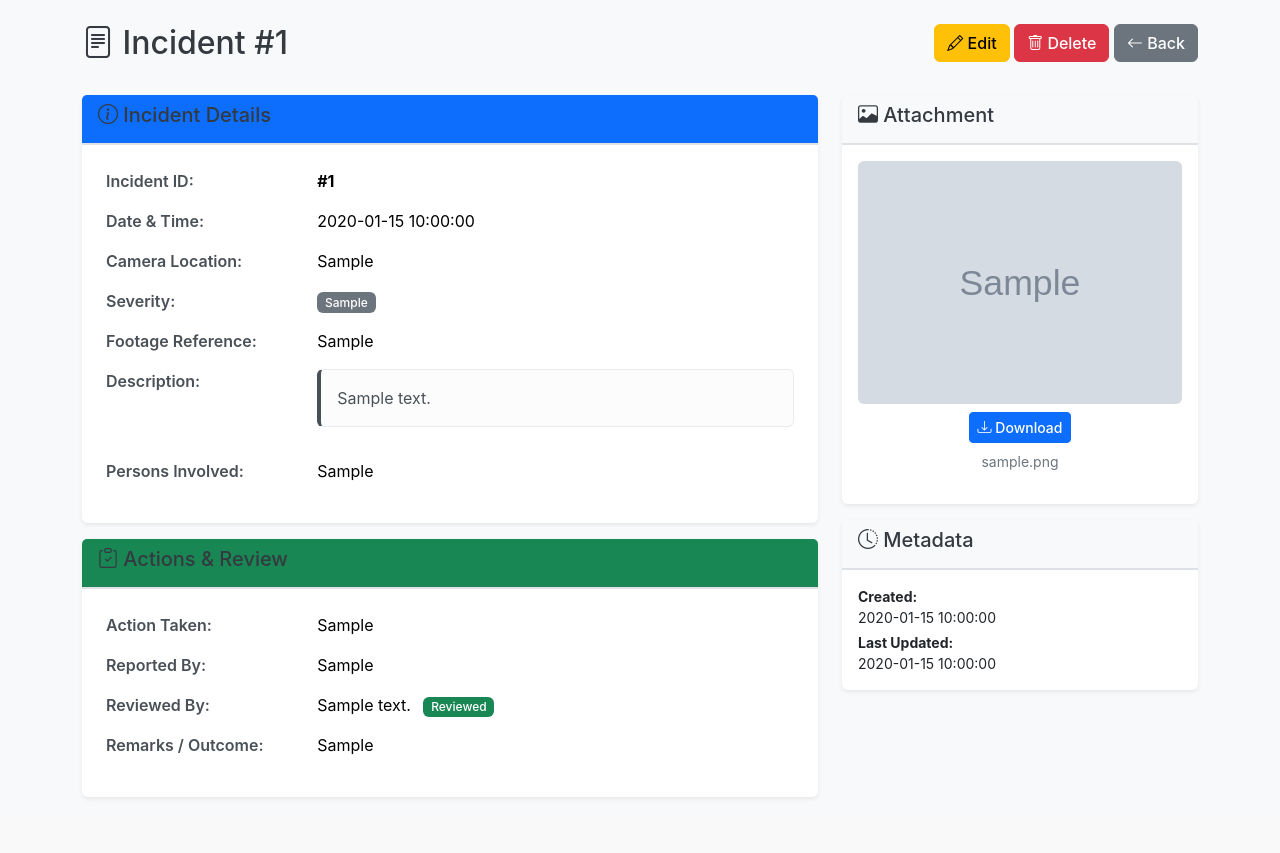
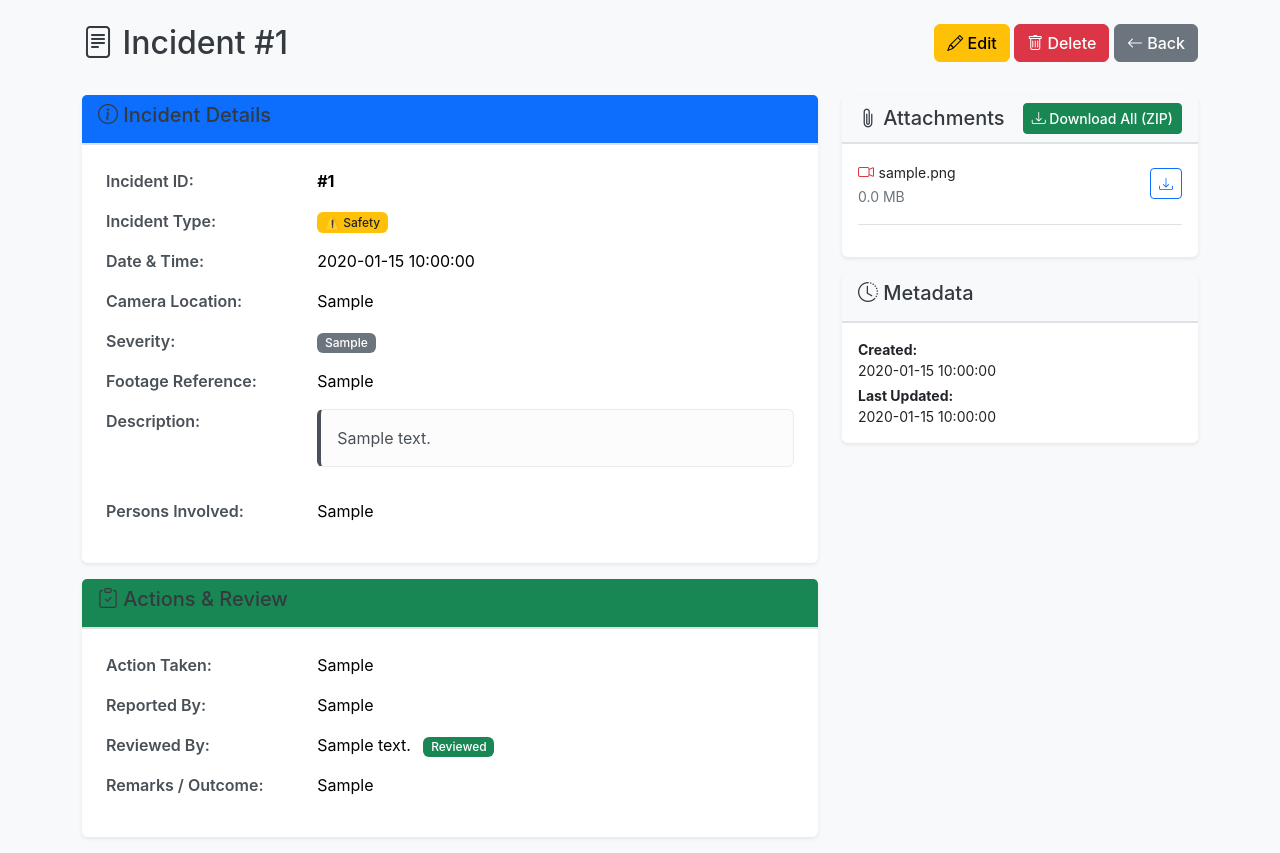
Before and after one commit to ZA-CORP-APPS/Incident-Report, a Flask app: page /incident/1 in a window 1280 px wide. Shown: the part 56-909 px from the top of the page. Before the commit the page ends 854 px from the top, so only its background shows below. Run offline with Flask 3, Linux system fonts and the light colour scheme; a user stored in the database is signed in; tables that the repository leaves empty hold one stand-in row (values such as "Sample post"); grey boxes marked "Sample" are stand-in pictures.

Commit message:
Add ability to download all incident attachments as a ZIP file
Implement a new route `/incident/<int:id>/download-files` to generate and serve a ZIP archive containing all associated attachments for a given incident. This includes handling both legacy single attachments and multiple attachments stored in the database. The incident deletion process has also been updated to ensure all associated attachment files are removed from the filesystem. Additionally, the incident view template now displays the incident type and supports multiple attachments, including images and videos, with a "Download All (ZIP)" option.

Replit-Commit-Author: Agent
Replit-Commit-Session-Id: d71b7660-e851-48b8-b9a6-686618be9449
Replit-Commit-Checkpoint-Type: intermediate_checkpoint
Replit-Commit-Event-Id: 4ef1f0b0-b519-480b-989b-16b27a8297bf
Replit-Commit-Screenshot-Url: https://storage.googleapis.com/screenshot-production-us-central1/00934386-b227-470e-8420-495189c3a5da/d71b7660-e851-48b8-b9a6-686618be9449/dNlIpRi

```diff
--- a/app.py
+++ b/app.py
@@ -517,14 +517,26 @@ def generate_report():
 def delete_incident(id):
     incident = Incident.query.get_or_404(id)
 
-    # Delete attachment file first (outside transaction to avoid partial state)
+    # Delete all attachment files first (outside transaction)
+    for attachment in incident.attachments:
+        file_path = os.path.join(app.config['UPLOAD_FOLDER'], attachment.filename)
+        if os.path.exists(file_path):
+            try:
+                os.remove(file_path)
+            except Exception as e:
+                flash(f'Warning: Could not delete file {attachment.filename}', 'warning')
+
+    # Delete legacy attachment if exists
     if incident.attachment_filename:
         file_path = os.path.join(app.config['UPLOAD_FOLDER'], incident.attachment_filename)
         if os.path.exists(file_path):
-            os.remove(file_path)
+            try:
+                os.remove(file_path)
+            except Exception as e:
+                flash(f'Warning: Could not delete legacy attachment', 'warning')
 
     # Add audit log entry and delete incident in single transaction
-    # (No FK constraint, so audit log can reference deleted incident_id)
+    # (Attachments will be cascade deleted automatically due to foreign key relationship)
     audit = AuditLog(
         incident_id=incident.id,
         action='deleted',
@@ -544,6 +556,40 @@ def delete_incident(id):
 def uploaded_file(filename):
     from flask import send_from_directory
     return send_from_directory(app.config['UPLOAD_FOLDER'], filename)
+
+
+@app.route('/incident/<int:id>/download-files')
+@login_required
+def download_incident_files(id):
+    """Download all incident attachments as a ZIP file"""
+    import zipfile
+    from io import BytesIO
+
+    incident = Incident.query.get_or_404(id)
+
+    # Create a BytesIO object to store the ZIP in memory
+    memory_file = BytesIO()
+
+    with zipfile.ZipFile(memory_file, 'w', zipfile.ZIP_DEFLATED) as zf:
+        # Add new attachments
+        for attachment in incident.attachments:
+            file_path = os.path.join(app.config['UPLOAD_FOLDER'], attachment.filename)
+            if os.path.exists(file_path):
+                zf.write(file_path, attachment.filename)
+
+        # Add legacy attachment if exists
+        if incident.attachment_filename:
+            file_path = os.path.join(app.config['UPLOAD_FOLDER'], incident.attachment_filename)
+            if os.path.exists(file_path):
+                zf.write(file_path, incident.attachment_filename)
+
+    memory_file.seek(0)
+
+    zip_filename = f"incident_{incident.id}_attachments.zip"
+    return send_file(memory_file,
+                     mimetype='application/zip',
+                     as_attachment=True,
+                     download_name=zip_filename)
 
 
 @app.route('/export/json')
--- a/templates/incident_view.html
+++ b/templates/incident_view.html
@@ -32,6 +32,16 @@
                         <tr>
                             <th width="30%">Incident ID:</th>
                             <td><strong>#{{ incident.id }}</strong></td>
+                        </tr>
+                        <tr>
+                            <th>Incident Type:</th>
+                            <td>
+                                {% if incident.incident_type == 'Security' %}
+                                <span class="badge bg-primary">🔐 Security</span>
+                                {% else %}
+                                <span class="badge bg-warning text-dark">⚠️ Safety</span>
+                                {% endif %}
+                            </td>
                         </tr>
                         <tr>
                             <th>Date & Time:</th>
@@ -105,12 +115,54 @@
         </div>
 
         <div class="col-md-4">
-            {% if incident.attachment_filename %}
+            {% if incident.attachments or incident.attachment_filename %}
             <div class="card mb-3">
-                <div class="card-header">
-                    <h5><i class="bi bi-image"></i> Attachment</h5>
+                <div class="card-header d-flex justify-content-between align-items-center">
+                    <h5 class="mb-0"><i class="bi bi-paperclip"></i> Attachments</h5>
+                    {% if incident.attachments|length > 1 or (incident.attachment_filename and incident.attachments|length > 0) %}
+                    <a href="{{ url_for('download_incident_files', id=incident.id) }}" class="btn btn-sm btn-success">
+                        <i class="bi bi-download"></i> Download All (ZIP)
+                    </a>
+                    {% endif %}
                 </div>
-                <div class="card-body text-center">
+                <div class="card-body">
+                    {% if incident.attachments %}
+                        {% for attachment in incident.attachments %}
+                        <div class="mb-3 pb-3 border-bottom">
+                            {% if attachment.file_type == 'image' %}
+                            <div class="text-center mb-2">
+                                <img src="{{ url_for('uploaded_file', filename=attachment.filename) }}"
+                                     class="img-fluid rounded" alt="Incident image"
+                                     style="max-height: 200px; object-fit: cover;">
+                            </div>
+                            {% elif attachment.file_type == 'video' %}
+                            <div class="text-center mb-2">
+                                <video controls class="w-100 rounded" style="max-height: 200px;">
+                                    <source src="{{ url_for('uploaded_file', filename=attachment.filename) }}" type="video/{{ attachment.filename.split('.')[-1] }}">
+                                    Your browser does not support the video tag.
+                                </video>
+                            </div>
+                            {% endif %}
+                            <div class="d-flex justify-content-between align-items-center">
+                                <div>
+                                    {% if attachment.file_type == 'image' %}
+                                    <i class="bi bi-image text-primary"></i>
+                                    {% else %}
+                                    <i class="bi bi-camera-video text-danger"></i>
+                                    {% endif %}
+                                    <small>{{ attachment.filename }}</small><br>
+                                    <small class="text-muted">{{ (attachment.file_size / 1024 / 1024) | round(2) }} MB</small>
+                                </div>
+                                <a href="{{ url_for('uploaded_file', filename=attachment.filename) }}"
+                                   target="_blank" class="btn btn-sm btn-outline-primary">
+                                    <i class="bi bi-download"></i>
+                                </a>
+                            </div>
+                        </div>
+                        {% endfor %}
+                    {% elif incident.attachment_filename %}
+                    <div class="text-center">
+                        <p class="text-muted"><small>Legacy Attachment</small></p>
                         <img src="{{ url_for('uploaded_file', filename=incident.attachment_filename) }}"
                              class="img-fluid rounded mb-2" alt="Incident attachment">
                         <br>
@@ -119,6 +171,8 @@
                             <i class="bi bi-download"></i> Download
                         </a>
                         <p class="text-muted small mt-2">{{ incident.attachment_filename }}</p>
+                    </div>
+                    {% endif %}
                 </div>
             </div>
             {% endif %}
```
Also changed, not shown: 1 other file. Lines whose indentation alone changed are shown as unchanged.
